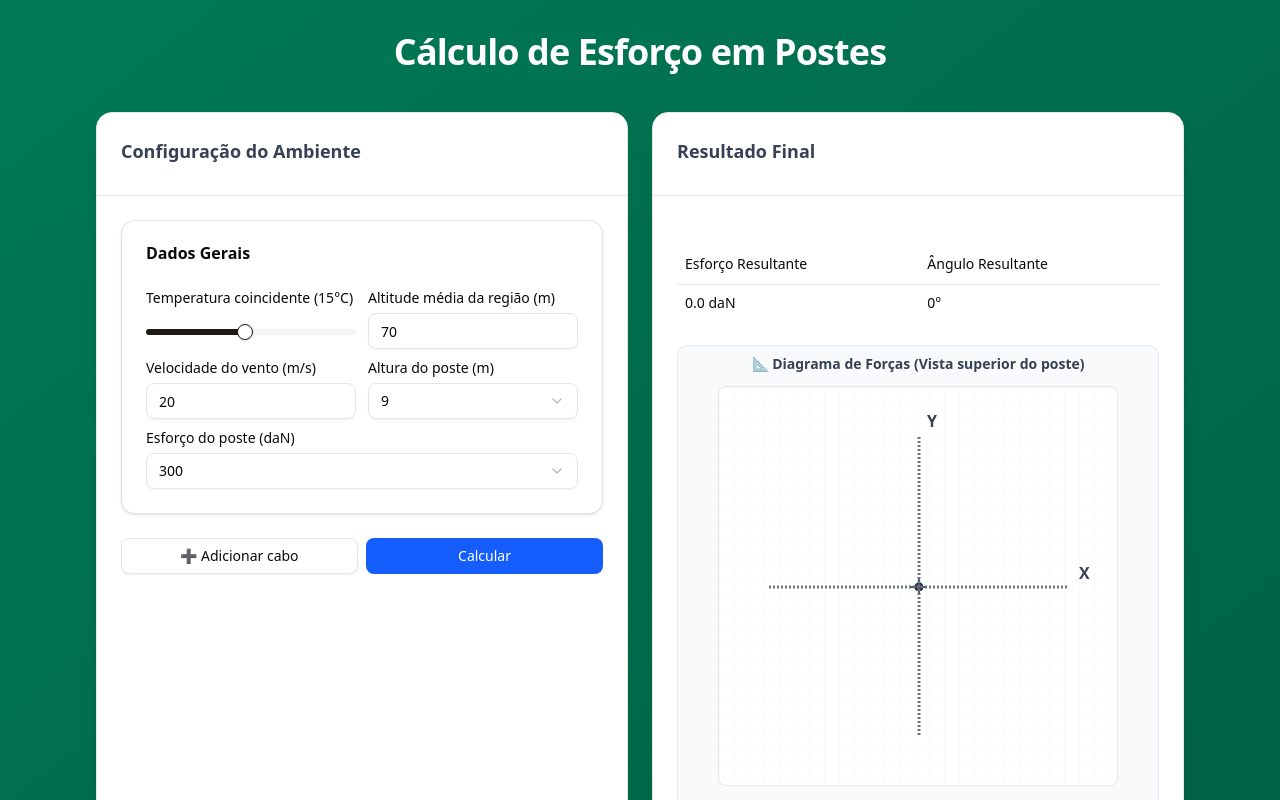
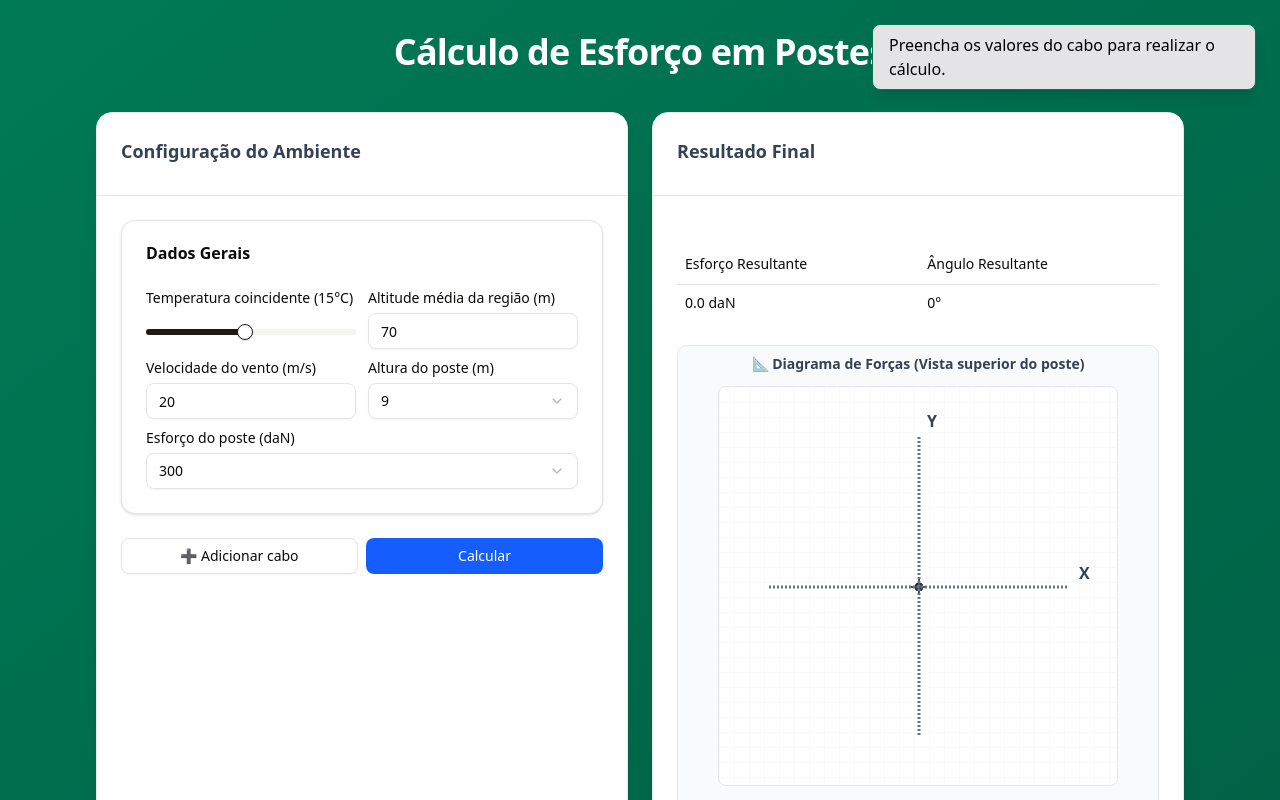
Before and after one commit to robsu17/calculador-esforco, a React (Vite) app: page / in a window 1280 px wide. Both pictures are taken after a click on the button "Calcular". Shown: the top 800 px of the page. Built offline with nearby package versions, Linux system fonts and the light colour scheme.

Commit message:
feat: add ToastProvider component for improved user notifications and refactor alerts in App component

```diff
--- a/main.cjs
+++ b/main.cjs
@@ -1,27 +1,65 @@
 const { app, BrowserWindow } = require('electron');
 const path = require('path');
+const url = require('url');
+const fs = require('fs');
+const os = require('os');
 
 function createWindow() {
   const win = new BrowserWindow({
     width: 800,
     height: 600,
-    icon: path.join(__dirname, "assets", "agil.ico"),
+    icon: path.join(__dirname, 'assets', 'agil.ico'),
     webPreferences: {
       nodeIntegration: true,
       contextIsolation: false,
-      webSecurity: false,
     },
+    show: true,
   });
 
-  win.loadFile(path.join(__dirname, 'dist/index.html'));
+  const candidates = app.isPackaged
+    ? [
+        path.join(process.resourcesPath, 'app', 'renderer', 'index.html'),
+        path.join(process.resourcesPath, 'renderer', 'index.html'),
+        path.join(process.resourcesPath, 'app.asar', 'renderer', 'index.html'),
+      ]
+    : [path.join(__dirname, 'renderer', 'index.html')];
+
+  const found = candidates.find((p) => fs.existsSync(p));
+  const logLines = [
+    `timestamp=${new Date().toISOString()}`,
+    `isPackaged=${app.isPackaged}`,
+    `candidates=${JSON.stringify(candidates)}`,
+    `found=${found || 'none'}`,
+  ];
+  try {
+    const logPath = path.join(app.getPath('userData'), 'electron-debug.log');
+    fs.appendFileSync(logPath, logLines.join(os.EOL) + os.EOL);
+    console.log('Wrote debug log to', logPath);
+  } catch (e) {
+    console.error('Failed to write debug log', e);
+  }
+
+  const startUrl = url.format({
+    pathname: (found || candidates[0]),
+    protocol: 'file:',
+    slashes: true,
+  });
+
+  win.loadURL(startUrl).catch((err) => console.error('loadURL error', err));
+
+  win.webContents.on('did-fail-load', (event, errorCode, errorDescription, validatedURL) => {
+    console.error('did-fail-load', { errorCode, errorDescription, validatedURL });
+  });
+
+  win.webContents.on('console-message', (e, level, message, line, sourceId) => {
+    console.log('Renderer console:', { level, message, line, sourceId });
+  });
+
+  win.webContents.openDevTools();
 }
 
-app.on('ready', createWindow);
+app.whenReady().then(createWindow);
 
 app.on('window-all-closed', () => {
   if (process.platform !== 'darwin') app.quit();
 });
-
-app.on('activate', () => {
-  if (BrowserWindow.getAllWindows().length === 0) createWindow();
-});
--- a/package.json
+++ b/package.json
@@ -10,11 +10,14 @@
     "build": "tsc -b && vite build",
     "lint": "eslint .",
     "preview": "vite preview",
-    "dist": "electron-builder"
+    "generate": "electron-builder"
   },
   "build": {
     "appId": "com.robsu17.calc_esforco",
     "productName": "Calculador de Esforço",
+    "directories": {
+      "output": "release"
+    },
     "win": {
       "target": "nsis",
       "icon": "assets/agil.ico"
--- a/src/App.tsx
+++ b/src/App.tsx
@@ -7,6 +7,7 @@ import { postes } from "./data/poste";
 import { Card, CardContent, CardHeader, CardTitle } from "./components/ui/card";
 import { ResultadoFinalTable } from "./components/ResultadoFinalTable";
 import { DiagramaPoste } from "./components/DiagramaPoste";
+import ToastProvider, { showToast } from "./components/ui/toast";
 
 type EsforcoCabo = Record<string, {
   esforcoTotal: number;
@@ -53,7 +54,7 @@ export default function App() {
         !ultimo?.vao
       )
     ) {
-      alert('Preencha os valores do último cabo adicionado antes de criar outro.')
+      showToast('Preencha os valores do último cabo adicionado antes de criar outro.')
       return
     }
 
@@ -69,13 +70,13 @@ export default function App() {
       !ultimo?.tipoDeCabo ||
       !ultimo?.vao
     ) {
-      alert(`Preencha os valores do cabo ${ultimo?.id ?? ''} para realizar o cálculo.`)
+      showToast(`Preencha os valores do cabo ${ultimo?.id ?? ''} para realizar o cálculo.`)
       return
     }
 
     const poste = postes.find(p => p.altura === alturaPoste)
     if (!poste) {
-      alert('Selecione uma altura de poste válida.')
+      showToast('Selecione uma altura de poste válida.')
       return
     }
 
@@ -116,7 +117,8 @@ export default function App() {
   }, [caboForms.length])
 
   return (
-    <div className="min-h-screen bg-gradient-to-br from-emerald-700 to-emerald-800 flex flex-col">
+    <ToastProvider>
+      <div className="min-h-screen bg-gradient-to-br from-emerald-700 to-emerald-800 flex flex-col">
       <main className="flex-grow flex items-center justify-center">
         <div className="max-w-6xl w-full mx-auto p-8">
           <h1 className="text-4xl font-extrabold text-center text-white mb-10 tracking-tight">
@@ -182,7 +184,6 @@ export default function App() {
         </div>
       </main>
 
-      {/* 🌿 Footer */}
       <footer className="bg-emerald-900 text-emerald-100 py-4 mt-8">
         <div className="max-w-6xl mx-auto px-6 text-center text-sm">
           <p className="opacity-90">
@@ -197,6 +198,7 @@ export default function App() {
           </p>
         </div>
       </footer>
-    </div>
+      </div>
+    </ToastProvider>
   )
 }
--- a/src/components/DiagramaPoste.tsx
+++ b/src/components/DiagramaPoste.tsx
@@ -117,10 +117,10 @@ export function DiagramaPoste({ caboForms, resultadoFinal, esforcosCabo, esforco
 
                         if (!esforcoData) return null;
 
-                        const anguloRad = grausParaRadianos(caboForm.angulo);
+                        const anguloRad = grausParaRadianos(caboForm.angulo || 0);
 
                         // Calcular comprimento do cabo baseado no vão real
-                        const vaoMetros = caboForm.vao; // Vão em metros
+                        const vaoMetros = caboForm.vao || 0; // Vão em metros
                         const comprimentoCaboPixels = vaoMetros / escalaMetrosPorPixel;
 
                         // Calcular comprimento do vetor de força proporcional ao esforço
@@ -229,7 +229,7 @@ export function DiagramaPoste({ caboForms, resultadoFinal, esforcosCabo, esforco
                                         style={{ backgroundColor: cor }}
                                     />
                                     <span className="text-gray-600">
-                                        Cabo {caboForm.id} - {caboForm.tipoDeCabo.split('-')[2]} ({caboForm.angulo}°) - {caboForm.vao}m
+                                        Cabo {caboForm.id} - {caboForm.tipoDeCabo?.split('-')[2]} ({caboForm.angulo}°) - {caboForm.vao}m
                                     </span>
                                 </div>
                                 <span className="font-medium text-gray-800">
--- /dev/null
+++ b/src/components/ui/toast.tsx
@@ -0,0 +1,45 @@
+import React, { useEffect, useState } from 'react'
+
+type Toast = { id: number; message: string }
+
+let globalHandler: ((message: string, duration?: number) => void) | null = null
+
+export const showToast = (message: string, duration = 4000) => {
+  if (globalHandler) globalHandler(message, duration)
+}
+
+export const ToastProvider: React.FC<{ children: React.ReactNode }> = ({ children }) => {
+  const [toasts, setToasts] = useState<Toast[]>([])
+  useEffect(() => {
+    globalHandler = (message: string, duration = 4000) => {
+      const id = Date.now() + Math.floor(Math.random() * 1000)
+      setToasts((s) => [...s, { id, message }])
+      setTimeout(() => {
+        setToasts((s) => s.filter((t) => t.id !== id))
+      }, duration)
+    }
+    return () => {
+      globalHandler = null
+    }
+  }, [])
+
+  return (
+    <>
+      {children}
+
+      {/* Toast container */}
+      <div aria-live="polite" className="fixed top-6 right-6 flex flex-col gap-3 z-50">
+        {toasts.map((t) => (
+          <div
+            key={t.id}
+            className="max-w-sm w-full bg-zinc-200 text-black px-4 py-2 rounded-md shadow-lg border border-emerald-700"
+          >
+            {t.message}
+          </div>
+        ))}
+      </div>
+    </>
+  )
+}
+
+export default ToastProvider
--- a/vite.config.ts
+++ b/vite.config.ts
@@ -11,5 +11,9 @@ export default defineConfig({
       "@": path.resolve(__dirname, "./src"),
     },
   },
-  base: "./"
+  base: './',
+  build: {
+    outDir: 'renderer',
+    emptyOutDir: true,
+  },
 })
```
Also changed, not shown: 1 other file (tests, documents, lock files or other folders).
